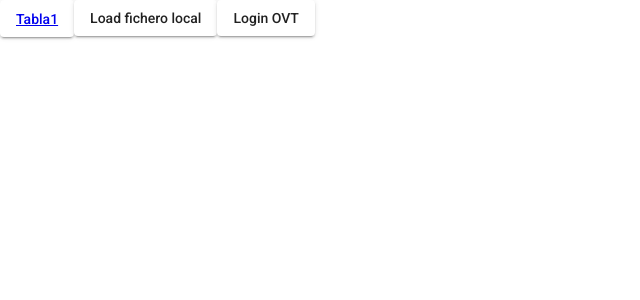
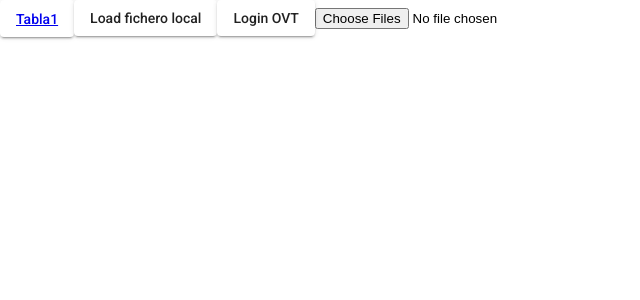
Before and after one commit to miguelciego/github-9rbpvl, an Angular app: page / in a window 1280 px wide. Shown: the top 300 px of the page, without its empty margins (0-640 px from the left). Built offline with nearby package versions, Linux system fonts and the light colour scheme.

Commit message:
Load fichero

```diff
--- a/src/app/homepage/homepage.component.html
+++ b/src/app/homepage/homepage.component.html
@@ -1,3 +1,6 @@
 <button mat-raised-button ><a routerLink="/tabla1">Tabla1</a></button>
 <button mat-raised-button>Load fichero local</button>
 <button mat-raised-button>Login OVT</button>
+<input type="file" name="files" class="form-control"
+                     #uploads  (change)="onChange(uploads.files)" multiple
+                     value="process"/>
--- a/src/app/homepage/homepage.component.ts
+++ b/src/app/homepage/homepage.component.ts
@@ -1,4 +1,6 @@
 import { Component, OnInit } from '@angular/core';
+import  Papa  from 'papaparse';
+import { MatTableDataSource } from '@angular/material/table';
 
 
 @Component({
@@ -8,9 +10,28 @@ import { Component, OnInit } from '@angular/core';
 })
 export class HomepageComponent implements OnInit {
 
+  dataSource = new MatTableDataSource();
+
   constructor() { }
 
   ngOnInit() {
   }
 
+onChange(files: File[]){
+
+    if(files[0]){
+      //console.log(files[0]);
+      Papa.parse(files[0], {
+        header: true,
+        skipEmptyLines: true,
+        complete: (result,file) => {
+          //console.log(result);
+          this.dataSource.data=result.data;
+          console.log(this.dataSource.data);
+          //this.dataList = result.data;
+        }
+      });
+    }
+  }
+
 }
```
Also changed, not shown: package.json (line endings or trailing spaces).
